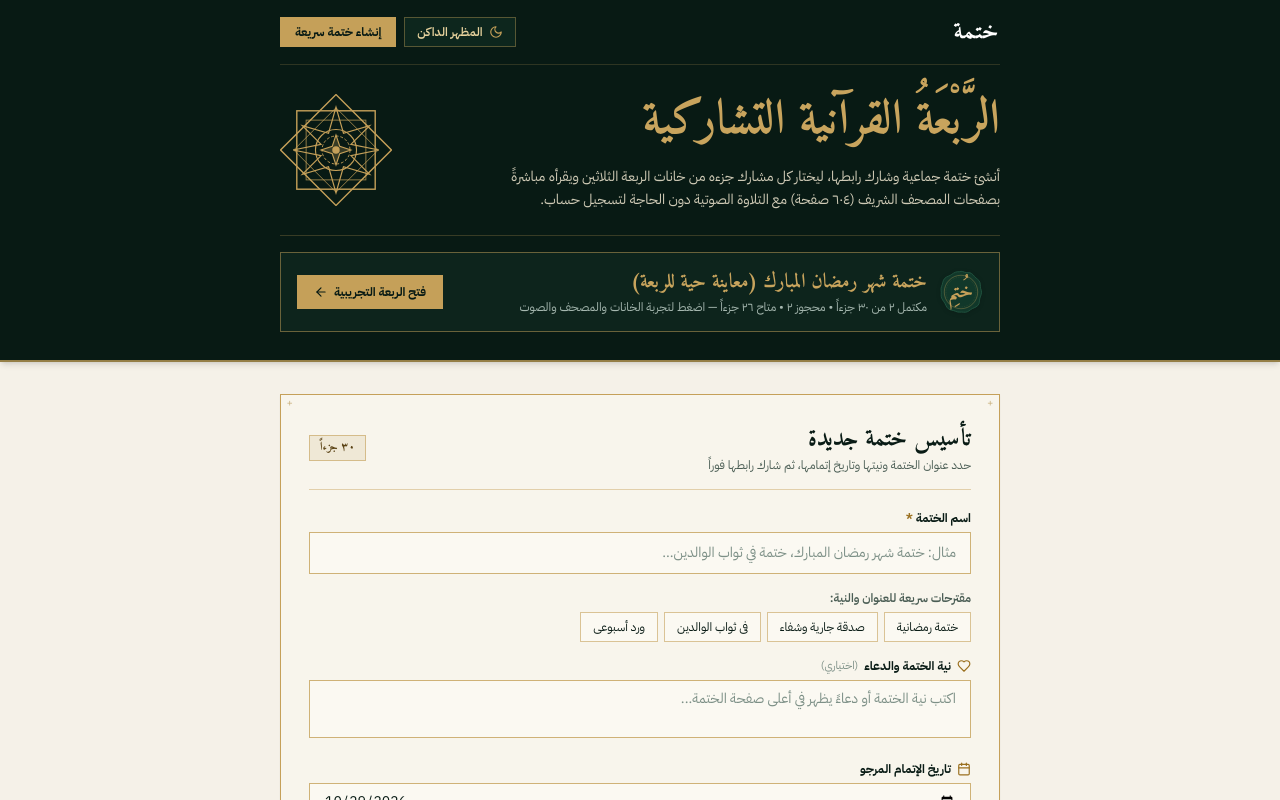
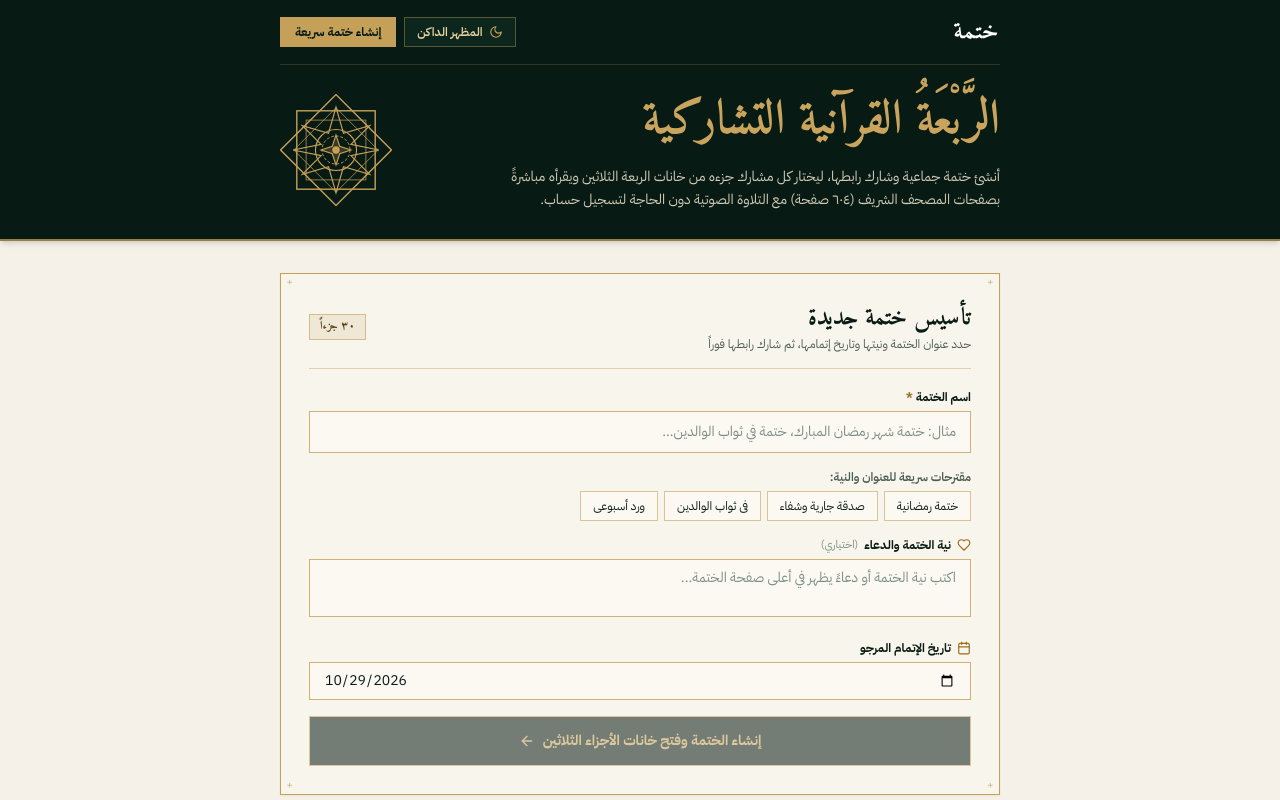
Before and after one commit to Basel-brg/khatma, a Next.js app: page / in a window 1280 px wide. Shown: the top 800 px of the page. Built offline with nearby package versions, Linux system fonts and the light colour scheme; no server answers.

Commit message:
fix: remove demo rab'ah strip from production home page

```diff
--- a/src/app/page.tsx
+++ b/src/app/page.tsx
@@ -15,7 +15,7 @@ import {
 import { createKhatma, getDeviceUid, getRecentKhatmas } from '../lib/khatma-service';
 import { SECURITY_LIMITS, validateCreateKhatmaInput } from '../lib/validation';
 import { useKhatmaTheme } from '../lib/theme';
-import { ShamsaRosette, CornerCrosshairs, KhatmSealStamp, toArabicDigits } from '../components/IslamicOrnaments';
+import { ShamsaRosette, CornerCrosshairs, toArabicDigits } from '../components/IslamicOrnaments';
 import CreateKhatmaSheet from '../components/CreateKhatmaSheet';
 
 interface RecentKhatmaItem {
@@ -187,32 +187,6 @@ export default function HomePage() {
             <div className="shrink-0">
               <ShamsaRosette className="w-14 h-14 sm:w-28 sm:h-28 text-[#C5A059]" />
             </div>
-          </div>
-
-          {/* Live Interactive Demo Rab'ah Strip inside the Hero */}
-          <div className="mt-5 sm:mt-6 pt-3.5 sm:pt-4 border-t border-[#C5A059]/25">
-            <Link
-              href="/khatma/demo-ramadan"
-              className="group block border border-[#C5A059]/50 bg-[#0D241C] hover:bg-[#123025] p-3 sm:p-4 transition-colors"
-            >
-              <div className="flex flex-col sm:flex-row sm:items-center justify-between gap-3">
-                <div className="flex items-center gap-2.5 sm:gap-3">
-                  <KhatmSealStamp className="w-10 h-10 sm:w-11 sm:h-11 shrink-0" />
-                  <div>
-                    <h2 className="font-quran text-base sm:text-xl font-bold text-[#C8A45D] group-hover:text-[#E8D39E]">
-                      ختمة شهر رمضان المبارك (معاينة حية للربعة)
-                    </h2>
-                    <p className="text-[11px] sm:text-xs text-[#A6B8B0] mt-0.5">
-                      مكتمل ٢ من ٣٠ جزءاً • محجوز ٢ • متاح ٢٦ جزءاً — اضغط لتجربة الخانات والمصحف والصوت
-                    </p>
-                  </div>
-                </div>
-                <span className="w-full sm:w-auto inline-flex items-center justify-center gap-1.5 border border-[#C5A059] bg-[#C5A059] px-4 py-2 text-xs font-bold text-[#081A14] shrink-0">
-                  <span>فتح الربعة التجريبية</span>
-                  <ArrowLeft className="w-3.5 h-3.5" />
-                </span>
-              </div>
-            </Link>
           </div>
         </div>
       </header>
```
